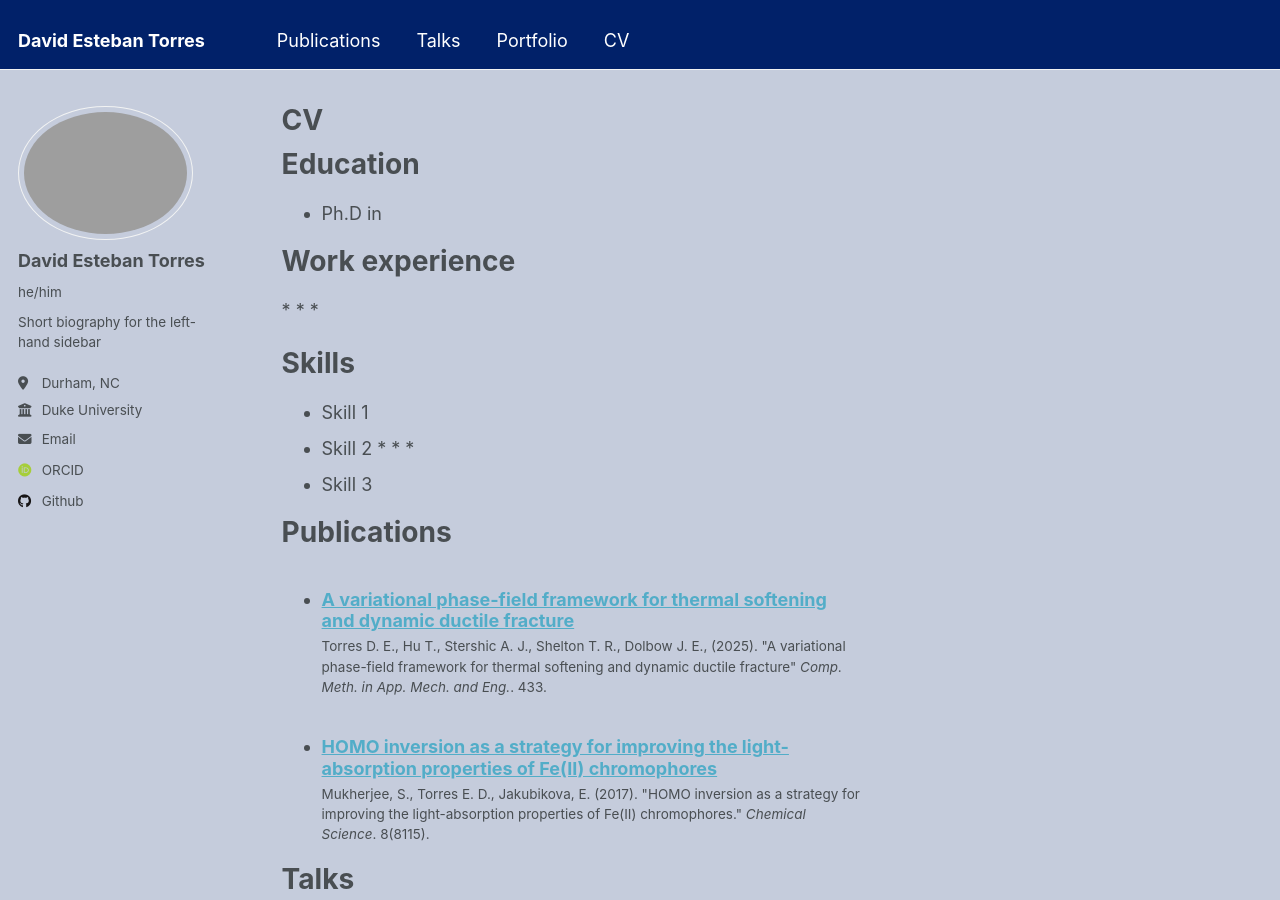
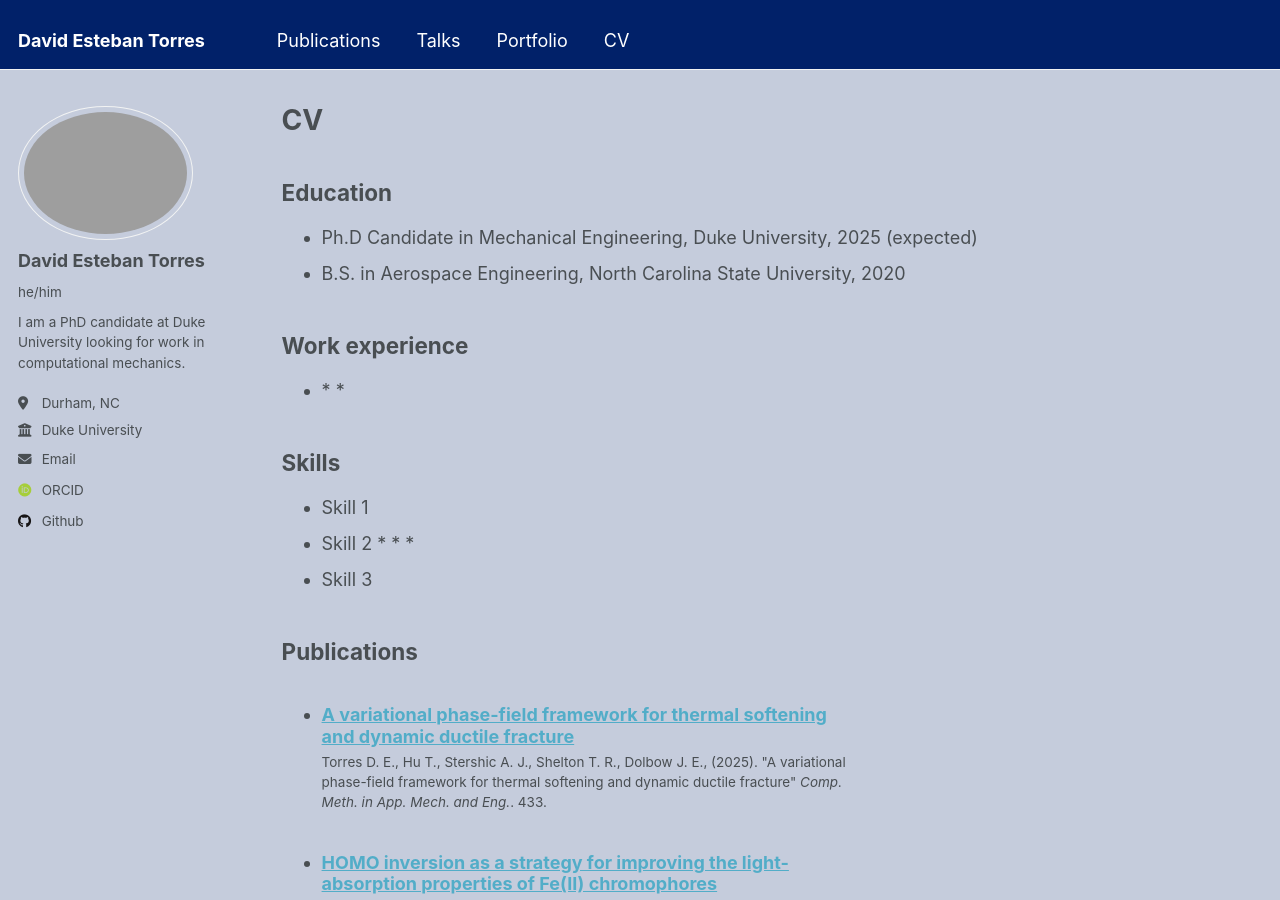
Before and after one commit to TheGreatCid/TheGreatCid.github.io, a Jekyll site: the page built from _pages/cv.md, in a window 1280 px wide and 900 px high. Built offline with Jekyll 4.4.1, drawn with Linux system fonts in a browser that asks for light colours; some web fonts are replaced.

Commit message:
small updates

```diff
--- a/_config.yml
+++ b/_config.yml
@@ -24,7 +24,7 @@ author:
   avatar: "profile.png"
   name: "David Esteban Torres"
   pronouns: he/him
-  bio: "Short biography for the left-hand sidebar"
+  bio: "I am a PhD candidate at Duke University looking for work in computational mechanics."
   location: "Durham, NC"
   employer: "Duke University"
   uri: # URL
--- a/_pages/cv.md
+++ b/_pages/cv.md
@@ -9,20 +9,18 @@ redirect_from:
 
 {% include base_path %}
 
-Education
-======
+## Education
 
-* Ph.D in
+* Ph.D Candidate in Mechanical Engineering, Duke University, 2025 (expected)
+* B.S. in Aerospace Engineering, North Carolina State University, 2020
 
-Work experience
-======
+## Work experience
 
 *
 *
 *
 
-Skills
-======
+## Skills
 
 * Skill 1
 * Skill 2
@@ -31,22 +29,19 @@ Skills
   *
 * Skill 3
 
-Publications
-======
+## Publications
 
   <ul>{% for post in site.publications reversed %}
     {% include archive-single-cv.html %}
   {% endfor %}</ul>
 
-Talks
-======
+## Talks
 
   <ul>{% for post in site.talks reversed %}
     {% include archive-single-talk-cv.html  %}
   {% endfor %}</ul>
 
-Graduate Classes
-======
+## Graduate Classes
 
 | Class Name                        | Date Taken  | Grade | Description                                                                        |
 | --------------------------------- | ----------- | ----- | ---------------------------------------------------------------------------------- |
```
